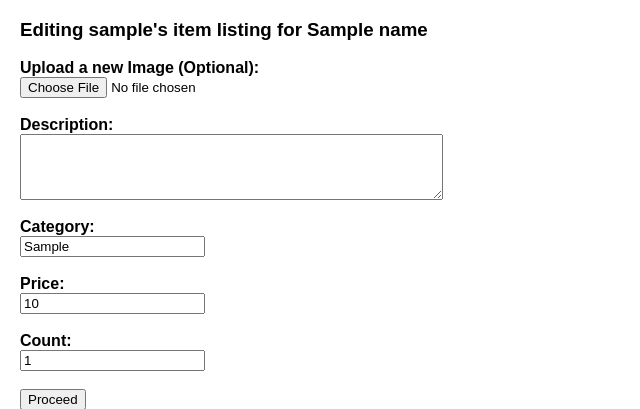
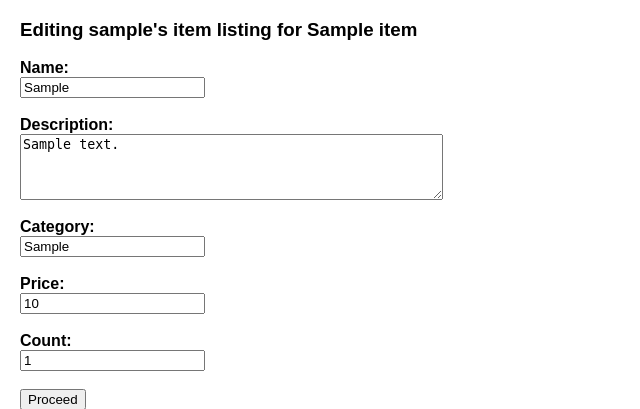
Before and after one commit to silaslenihan/Mini-Amazon, a Flask app: template templates/modifyItem.html in a window 1280 px wide. Shown: the part 144-553 px from the top of the page, without its empty margins (0-640 px from the left). Run offline with Flask 2, Linux system fonts and the light colour scheme; the visitor is signed in with stand-in values (Sample User, id 1); the template is opened without the code that fills it: most values are stand-ins (such as "Sample title", 1, 10 or a date in 2020); some libraries are stand-ins or nearby versions.

Commit message:
read only elements on modify item

```diff
--- a/templates/modifyItem.html
+++ b/templates/modifyItem.html
@@ -5,16 +5,16 @@
 	{% extends 'layout.html' %}
 	{% block content %}
 	<div class="main">
-		<h3> Editing {{ session['username']}}'s item listing for {{name.name}} </h3>
+		<h3> Editing {{ session['username']}}'s item listing for {{item.name}} </h3>
 		<form action="{{url_for('modifyItem')}}" method="POST">
 			<input type="hidden" id="itemid" name="itemid" value={{item.item_id}}>
-			<label for="image"><b>Upload a new Image (Optional): </b></label><br>
-			<input type="file" id="image" name="image" accept="image/png, image/jpeg"><br><br>
+			<label for="name"><b>Name: </b></label><br>
+			<input type="text" required readonly id="name" name="name" value={{item.name}} maxlength="256"><br><br>
 			<label for="description"><b>Description: </b></label><br>
-			<textarea id="description" required name="description" rows="4" cols="50" maxlength="256" value="{{
-            item.description }}"></textarea><br><br>
+			<textarea id="description" required readonly name="description" rows="4" cols="50" maxlength="256">{{
+            item.description }}</textarea><br><br>
 			<label for="category"><b>Category: </b></label><br>
-			<input type="text" required id="category" name="category" value={{item.category}} maxlength="256"><br><br>
+			<input type="text" required readonly id="category" name="category" value={{item.category}} maxlength="256"><br><br>
 			<label for="price"><b>Price: </b></label><br>
 			<input type="number" required id="price" name="price" step=0.01 min=0 value={{item.price}}><br><br>
 			<label for="count"><b>Count: </b></label><br>
```
